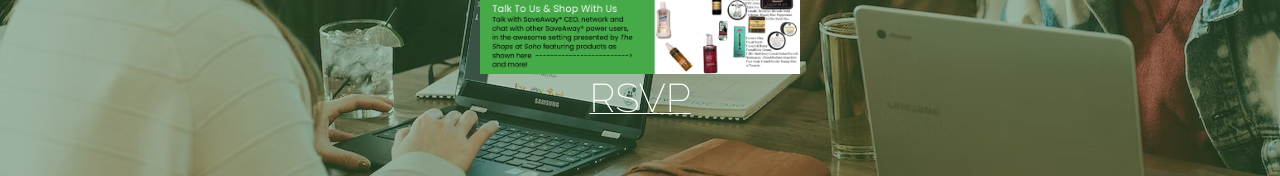
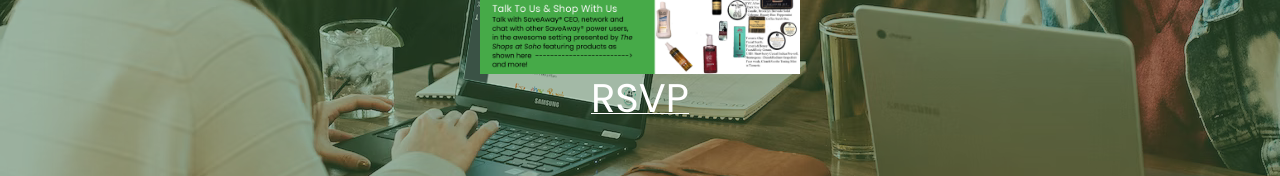
Before and after one commit to orintarou1997/rsvp, a React (Create React App) app: page / in a window 1280 px wide. Shown: the part 505-681 px from the top of the page. Built offline with nearby package versions, Linux system fonts and the light colour scheme.

Commit message:
font change

```diff
--- a/src/App.css
+++ b/src/App.css
@@ -18,9 +18,8 @@
 }
 
 .link{
-  font-weight:200;
   color: white;
-  font-family: 'Raleway', sans-serif;
+  font-family: 'Poppins', sans-serif;
   text-decoration-thickness: 1px;
 
 }
--- a/src/App.js
+++ b/src/App.js
@@ -7,7 +7,7 @@
     <div className="App">
     <link rel="preconnect" href="https://fonts.googleapis.com"/>
     <link rel="preconnect" href="https://fonts.gstatic.com" crossorigin/>
-    <link href="https://fonts.googleapis.com/css2?family=Raleway:wght@200&display=swap" rel="stylesheet"/>
+    <link href="https://fonts.googleapis.com/css2?family=Poppins&display=swap" rel="stylesheet"/>
       <header className="App-header">
         <div>
           <img className="flyer" src={flyer}/>
```
